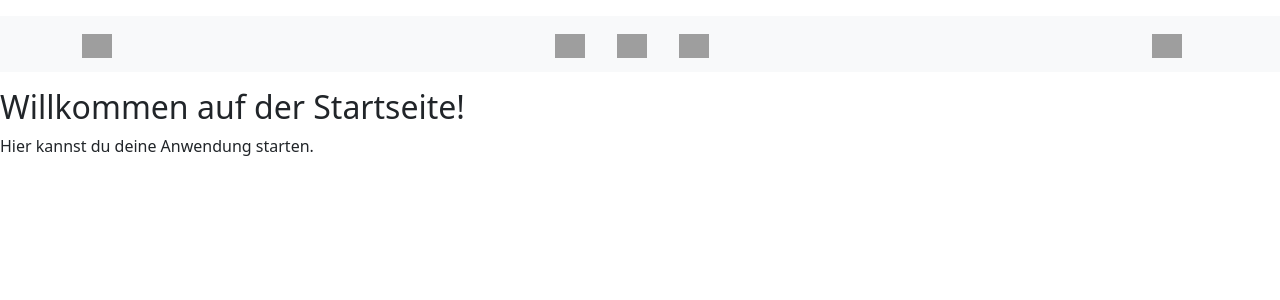
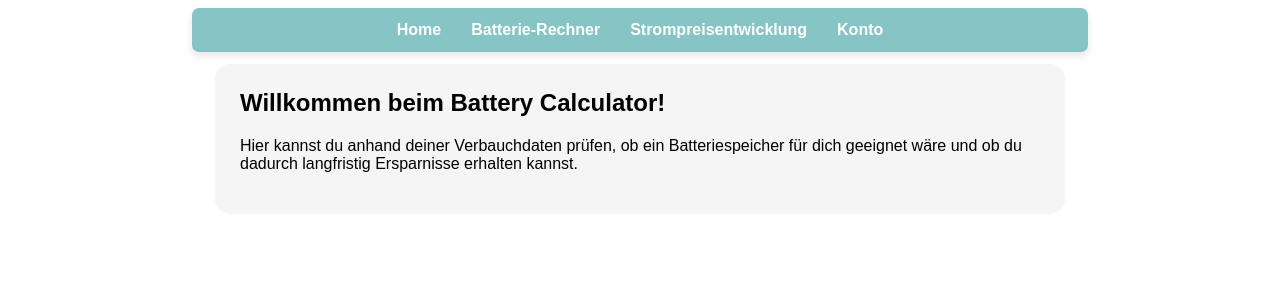
Before and after one commit to dopm0/Realisierung-Anwendungssysteme, a Flask app: page /home in a window 1280 px wide. Shown: the top 300 px of the page. Run offline with Flask 3, Linux system fonts and the light colour scheme; grey boxes are pictures that could not be loaded.

Commit message:
Allgemeine Code Verbesserung

```diff
--- /dev/null
+++ b/energyWebapp/apps/baseApp/static/css/base.css
@@ -0,0 +1,90 @@
+body {
+    margin: 0;
+    font-family: Arial, sans-serif;
+}
+
+.navbar {
+    /*Positions Eigenschaften*/
+    position: fixed;
+    display: flex;
+    top: 1%;
+    margin: 0 15%;
+    z-index: 10;
+    /*Form Eigenschaften*/
+    width: 70%;
+    padding: 1% 0;
+    background-color: #86c4c6;
+    box-shadow: 0 4px 8px rgba(0,0,0,0.1);
+    border-radius: 7px;
+    /*Inhalts Eigenschaften*/
+    color: white;
+    align-items: center;
+}
+
+
+.nav-center {
+    display: flex;
+    justify-content: center;
+    flex-grow: 1;
+    margin-left: 20px;
+    margin-right: 20px;
+}
+
+.nav-center a {
+    color: white;
+    text-decoration: none;
+    margin: 0 15px;
+    font-weight: bold;
+}
+
+.nav-center a:hover {
+    color: #ecf0f1;
+}
+
+
+.main_info {
+    padding-top: 5px;
+    padding-bottom: 25px;
+    padding-right: 25px;
+    padding-left: 25px;
+    margin-top: 5%;
+    max-width: 800px;
+    margin-left: auto;
+    margin-right: auto;
+    background: #f5f5f5;
+    border-radius: 15px;
+}
+
+.content {
+    padding-top: 5px;
+    padding-bottom: 25px;
+    padding-right: 25px;
+    padding-left: 25px;
+    margin-top: 1%;
+    max-width: 800px;
+    margin-left: auto;
+    margin-right: auto;
+    background: #d9f7ff;
+    border-radius: 15px;
+}
+
+.database {
+    padding-top: 25px;
+    padding-bottom: 25px;
+    padding-right: 25px;
+    padding-left: 25px;
+    margin-top: 1%;
+    max-width: 800px;
+    margin-left: auto;
+    margin-right: auto;
+    background: #f5f5f5;
+    border-radius: 15px;
+}
+
+.preview {
+    height: 160px;
+}
+
+.icon {
+    height: 32px;
+}
--- a/energyWebapp/apps/baseApp/templates/base.html
+++ b/energyWebapp/apps/baseApp/templates/base.html
@@ -4,53 +4,22 @@
   <head>
     <meta charset="UTF-8">
     <title>{% block title %}{% endblock %}</title>
-
-    <!-- Optional: Bootstrap CDN -->
-    <link href="https://cdn.jsdelivr.net/npm/bootstrap@5.3.6/dist/css/bootstrap.min.css" rel="stylesheet">
-    <script src="https://cdn.jsdelivr.net/npm/bootstrap@5.3.6/dist/js/bootstrap.bundle.min.js"></script>
-    <!-- ChartJS import-->
-    <script src="https://cdn.jsdelivr.net/npm/chart.js"></script>
+      {% block icon %}{% endblock %}
+      <link rel="stylesheet" href="{{ url_for('static', filename='css/base.css') }}">
+    {% block tech %}{% endblock %}
   </head>
   <body>
-
-    <!-- GLOBALE NAVBAR mit SYMBOLEN -->
-    <nav class="navbar bg-body-tertiary my-3">
-      <div class="container d-flex justify-content-between align-items-center w-100">
-
-        <!-- Link: Login -->
-        <div class="d-flex align-items-center">
-          <a class="navbar-brand" href={{ url_for('base.konto_view') }}>
-            <img src="https://cdn-icons-png.flaticon.com/512/2815/2815428.png" alt="Person" width="30" height="24">
-          </a>
-        </div>
-
-        <!-- Mitte: History, Auto, Kurve -->
-        <div class="d-flex align-items-center justify-content-center gap-3">
-          <a class="navbar-brand" href={{ url_for('history.history_view') }}>
-            <img src="https://cdn-icons-png.flaticon.com/512/2559/2559869.png" alt="Strom" width="30" height="24">
-          </a>
-          <a class="navbar-brand" href={{ url_for('battery.battery_view') }}>
-            <img src="https://png.pngtree.com/png-vector/20190215/ourmid/pngtree-vector-car-icon-png-image_515825.jpg" alt="Auto" width="30" height="24">
-          </a>
-          <a class="navbar-brand" href="{{ url_for('history.historyMap_view') }}">
-            <img src="https://cdn-icons-png.flaticon.com/512/9162/9162796.png" alt="Kurve" width="30" height="24">
-          </a>
-        </div>
-
-        <!-- Rechts: Home -->
-        <div class="d-flex align-items-center">
-          <a class="navbar-brand" href="/home">
-            <img src="https://img.icons8.com/?size=100&id=73&format=png" alt="Haus" width="30" height="24">
-          </a>
-        </div>
-
-      </div>
+    <header class="navbar">
+      <nav class="nav-center">
+        <a href="/home">Home</a>
+        <a href="/battery">Batterie-Rechner</a>
+        <a href="/history">Strompreisentwicklung</a>
+        <a href="/konto">Konto</a>
       </nav>
-
-    <!-- Inhalt jeder Seite -->
+    </header>
     <div class="main_info">
       {% block content %}{% endblock %}
     </div>
-
+    <script src=""></script>
   </body>
 </html>
--- a/energyWebapp/apps/baseApp/templates/home.html
+++ b/energyWebapp/apps/baseApp/templates/home.html
@@ -1,8 +1,11 @@
 {% extends "base.html" %}
 
-{% block title %}Home - Dashboard{% endblock %}
+{% block title %}Home{% endblock %}
 
 {% block content %}
-  <h2>Willkommen auf der Startseite!</h2>
-  <p>Hier kannst du deine Anwendung starten.</p>
+  <h2>Willkommen beim Battery Calculator!</h2>
+  <p>
+      Hier kannst du anhand deiner Verbauchdaten prüfen, ob ein Batteriespeicher für dich geeignet wäre und
+      ob du dadurch langfristig Ersparnisse erhalten kannst.
+  </p>
 {% endblock %}
--- a/energyWebapp/apps/batteryApp/routes.py
+++ b/energyWebapp/apps/batteryApp/routes.py
@@ -6,9 +6,11 @@ battery = Blueprint('battery', __name__, template_folder='templates', static_url
 #                          Web-UI Routen
 # -------------------------------------------------------------------
 # Home Ansicht
-@battery.route('/battery', methods=['GET'])
+@battery.route('/', methods=['GET'])
 def battery_view():
-    return render_template('battery.html')
+    verbrauch= 3500
+    strompreis = 0.35
+    return render_template('battery.html', verbrauch=verbrauch, strompreis=strompreis)
 # -------------------------------------------------------------------
 #                        REST-API Routen
 # -------------------------------------------------------------------
--- a/main.py
+++ b/main.py
@@ -4,10 +4,10 @@ from energyWebapp.apps.historyApp.routes import history
 from energyWebapp.apps.batteryApp.routes import battery
 
 def create_app():
-    appl = Flask(__name__, static_folder='Apps/baseApp/static', static_url_path='/base')
+    appl = Flask(__name__, static_folder='energyWebapp/apps/baseApp/static', static_url_path='/base')
     appl.register_blueprint(base, url_prefix='/')
-    appl.register_blueprint(history, url_prefix='/')
-    appl.register_blueprint(battery, url_prefix='/')
+    appl.register_blueprint(history, url_prefix='/history')
+    appl.register_blueprint(battery, url_prefix='/battery')
     return appl
 
 if __name__ == '__main__':
```
Also changed, not shown: energyWebapp/apps/batteryApp/templates/battery.html (+59 -0 lines), energyWebapp/apps/historyApp/routes.py (+2 -8 lines), energyWebapp/apps/historyApp/templates/history.html (+47 -50 lines), energyWebapp/apps/historyApp/templates/historyMap.html (deleted, +0 -53 lines), energyWebapp/apps/baseApp/static/css/app.css (deleted). Lines whose indentation alone changed are shown as unchanged.
